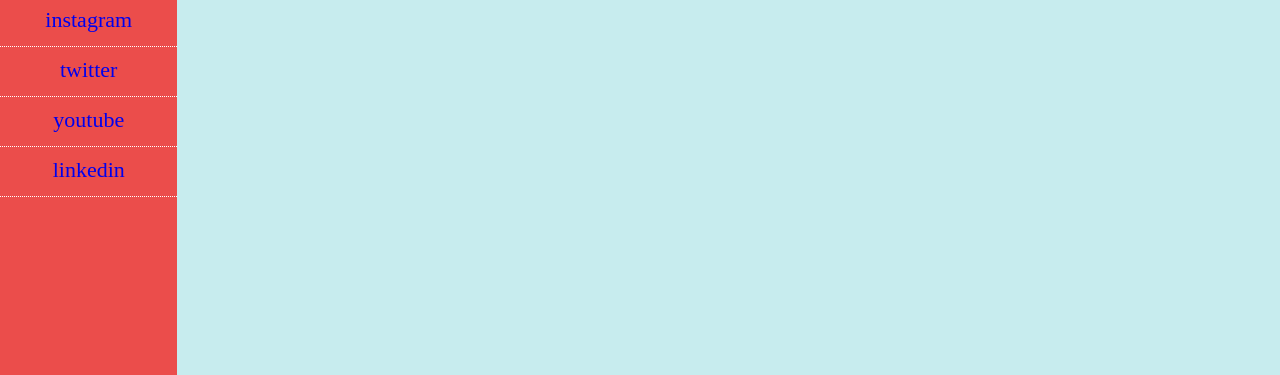
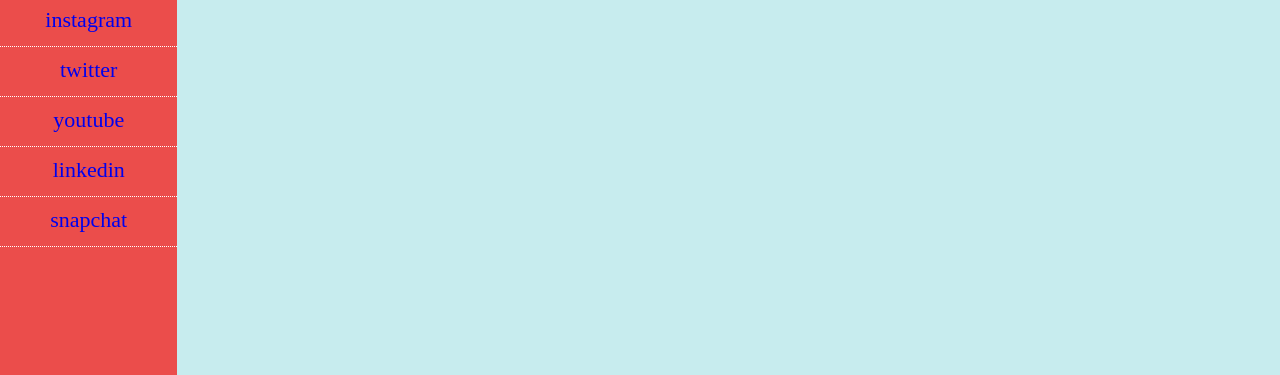
Before and after one commit to saurabhmishra125/sidebar, a plain HTML site: page index.html in a window 1280 px wide. Shown: the part 40-415 px from the top of the page. Drawn offline with Linux system fonts and the light colour scheme.

Commit message:
add new link

```diff
--- a/index.html
+++ b/index.html
@@ -28,6 +28,7 @@
                     <li><a href="https://twitter.com/plavookac">twitter</a></li>
                     <li><a href="https://www.youtube.com/channel/UCDfZM0IK6RBgud8HYGFXAJg">youtube</a></li>
                     <li><a href="https://www.linkedin.com/in/plavookac/">linkedin</a></li>
+                    <li><a href="https://www.snapchat.com/">snapchat</a></li>
                   </ul>
             </div>
             <div id="hero">
```
